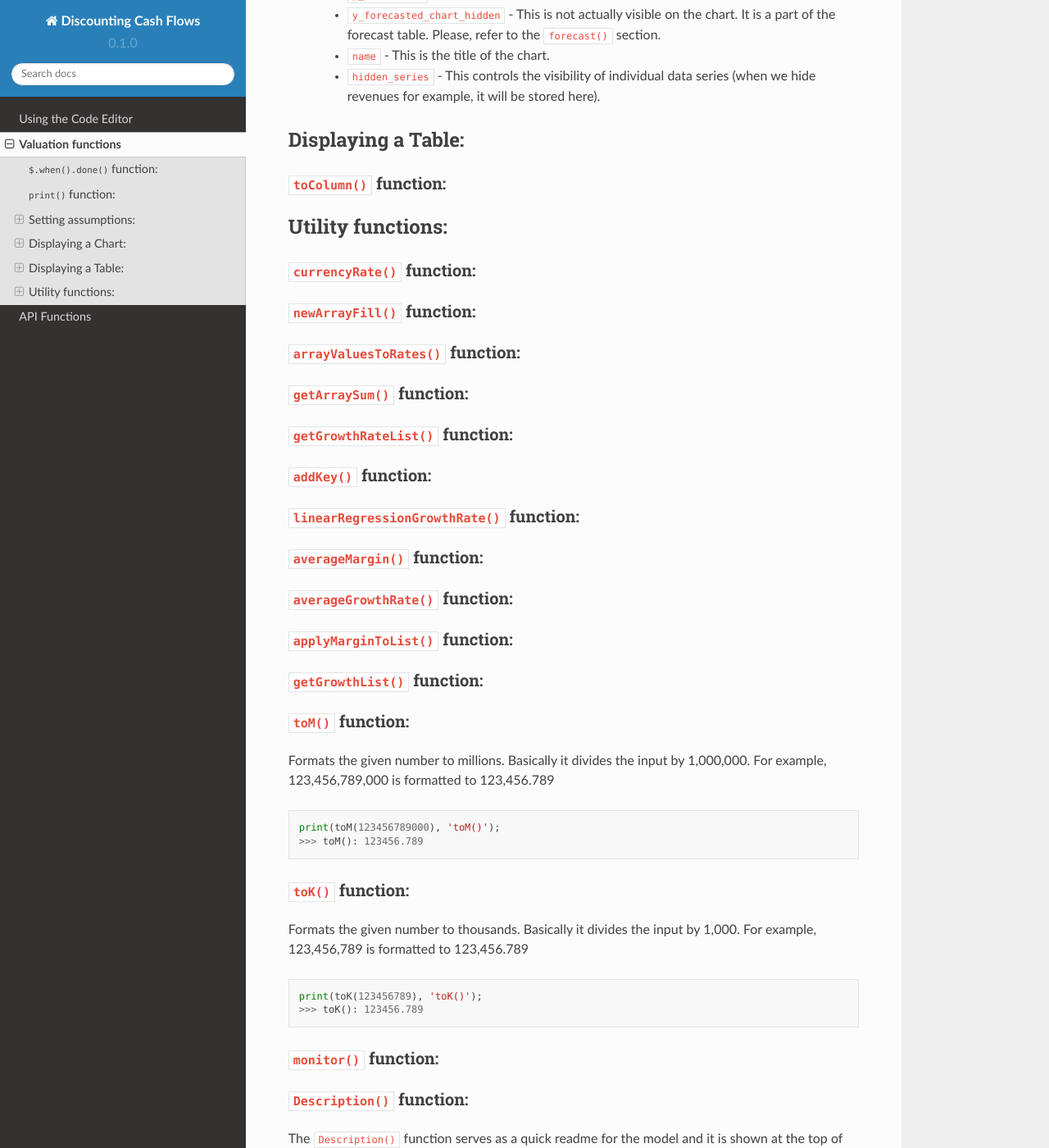
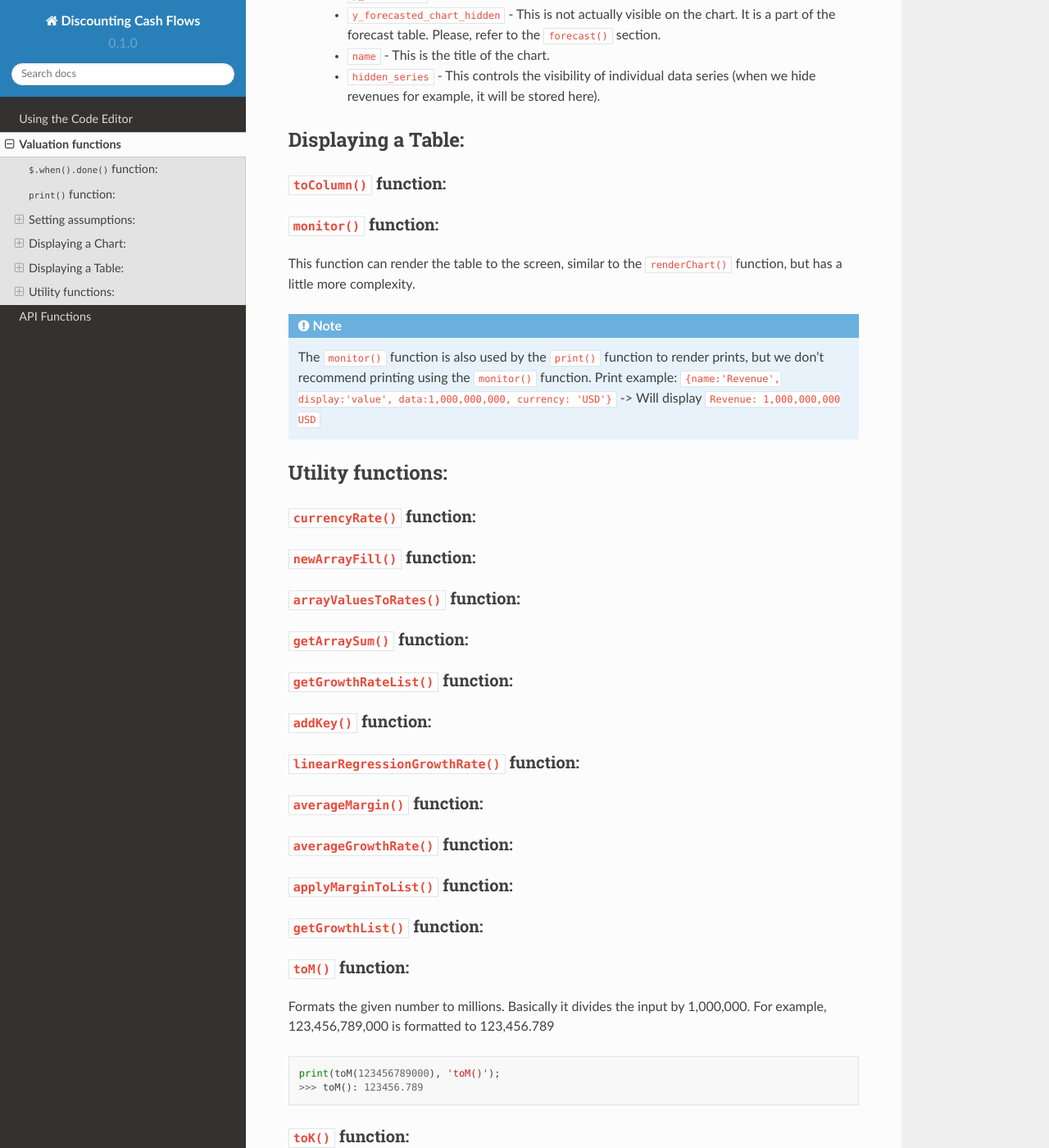
Before and after one commit to DiscountingCashFlows/readthedocs, a Sphinx documentation site: the page built from docs/source/functions.rst, in a window 1280 px wide and 1400 px high, scrolled down 6549 px. Shown: the whole window at 82% size. Built offline with Sphinx 7.4.7 and the Read the Docs theme 2.0.0, drawn with Linux system fonts in a browser that asks for light colours.

Commit message:
Update functions.rst

```diff
--- a/docs/source/functions.rst
+++ b/docs/source/functions.rst
@@ -293,6 +293,15 @@ Displaying a Table:
 ``toColumn()`` function:
 ************************
 
+``monitor()`` function:
+***********************
+
+This function can render the table to the screen, similar to the ``renderChart()`` function, but has a little more complexity.
+
+.. note::
+
+ The ``monitor()`` function is also used by the ``print()`` function to render prints, but we don't recommend printing using the ``monitor()`` function. Print example: ``{name:'Revenue', display:'value', data:1,000,000,000, currency: 'USD'}`` -> Will display ``Revenue: 1,000,000,000 USD``
+
 Utility functions:
 -------------------
 
```
Also changed, not shown: other parts of docs/source/functions.rst (+0 -4 lines).
